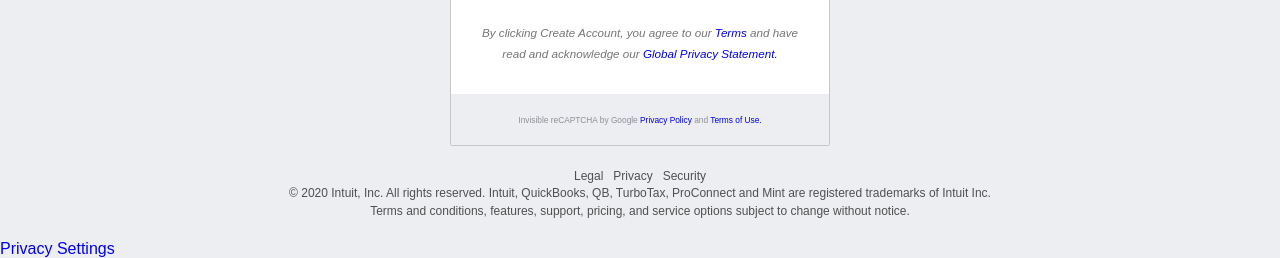
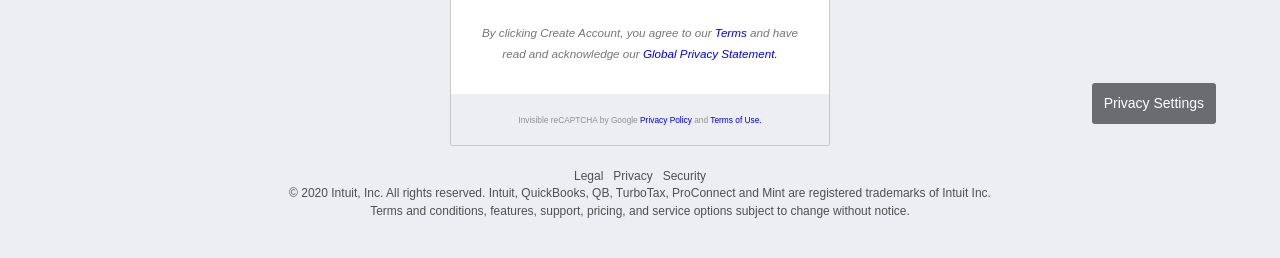
Before and after one commit to aptoivonen/inuit_clone, a plain HTML site: page index.html in a window 1280 px wide. Shown: the part 676-934 px from the top of the page. Drawn offline with Linux system fonts and the light colour scheme.

Commit message:
Make privacy settings link

```diff
--- a/sass/_privacy.scss
+++ b/sass/_privacy.scss
@@ -0,0 +1,12 @@
+.privacy {
+  display: block;
+  position: fixed;
+  bottom: 0;
+  right: 5%;
+  padding: 10px 12px;
+  font-size: 14px;
+  line-height: 1.5;
+  color: #fff;
+  background-color: #6b6c72;
+  border-radius: 3px;
+}
```
Also changed, not shown: style.css, style.min.css.
